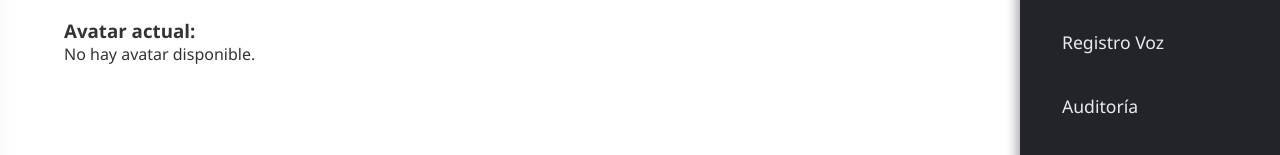
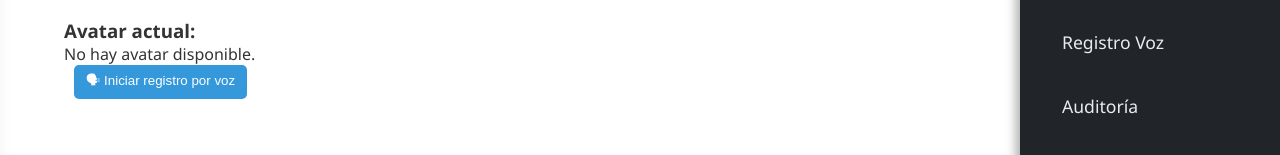
Before and after one commit to iccoscco/IPC-Proyecto, a React (Create React App) app in the folder frontend/: page /usuarios in a window 1280 px wide. Shown: the part 406-561 px from the top of the page. Built offline with nearby package versions, Linux system fonts and the light colour scheme; no server answers.

Commit message:
(feat) Add voice registration button triggering iniciarAutomata

```diff
--- a/frontend/src/components/Usuarios.js
+++ b/frontend/src/components/Usuarios.js
@@ -78,6 +78,12 @@ function AgregarUsuario() {
           )}
         </div>
       </div>
+
+      <div id="ui" style={{ marginBottom: 10 }}>
+        <button type="button" onClick={() => window.iniciarAutomata?.()}>
+          🗣 Iniciar registro por voz
+        </button>
+      </div>
     </div>
   );
 }
```
